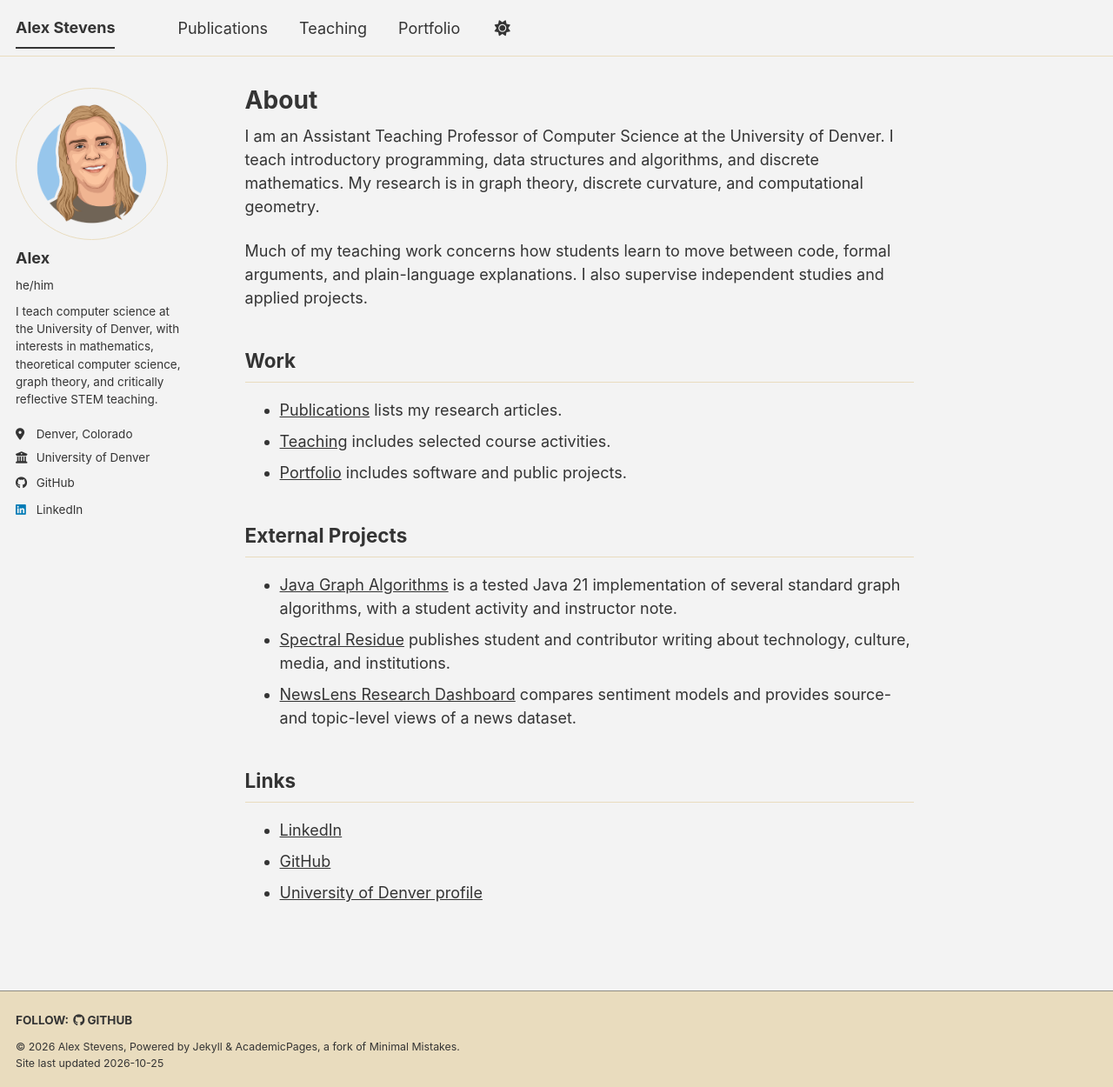
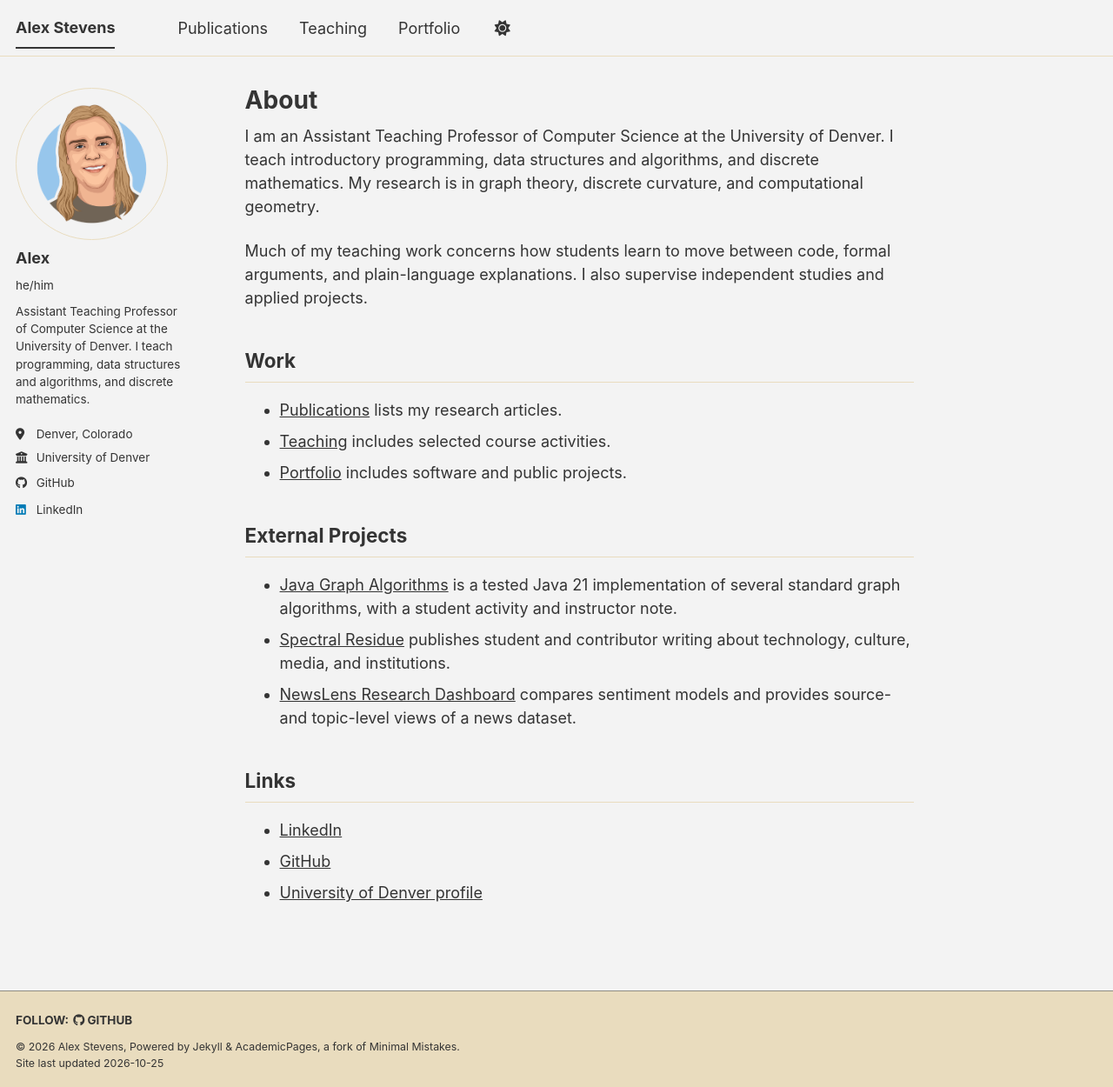
Before and after one commit to alexanderlewisstevens/alexanderlewisstevens.github.io, a Jekyll site: the page built from _pages/about.md, in a window 1280 px wide and 1250 px high. Shown: the whole window at 87% size. Built offline with Jekyll 4.4.1, drawn with Linux system fonts in a browser that asks for light colours; a script bundle is joined from its source files by our own code; library files that are not in the unit come from our copies.

Commit message:
Update sidebar biography

```diff
--- a/_config.yml
+++ b/_config.yml
@@ -26,7 +26,7 @@ author:
   avatar           : "profile.png"
   name             : "Alex"
   pronouns         : "he/him"
-  bio              : "I teach computer science at the University of Denver, with interests in mathematics, theoretical computer science, graph theory, and critically reflective STEM teaching."
+  bio              : "Assistant Teaching Professor of Computer Science at the University of Denver. I teach programming, data structures and algorithms, and discrete mathematics."
   location         : "Denver, Colorado"
   employer         : "University of Denver"
   uri              : # URL
```
